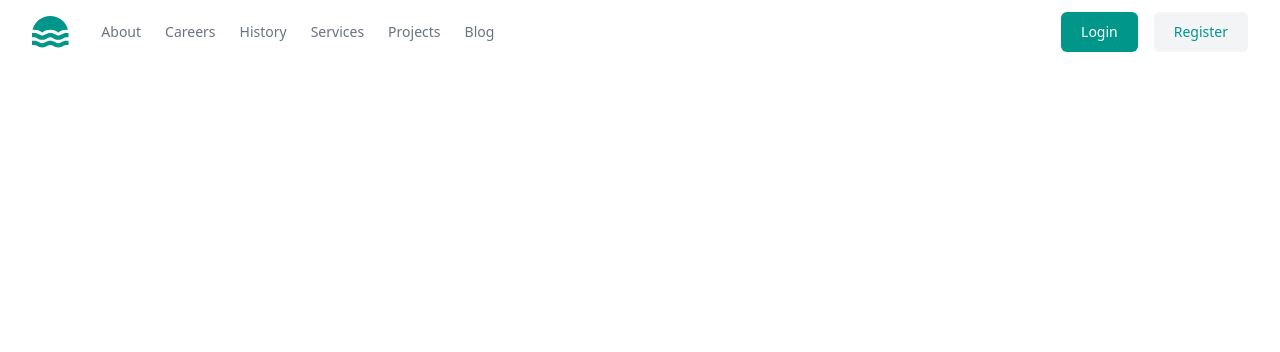
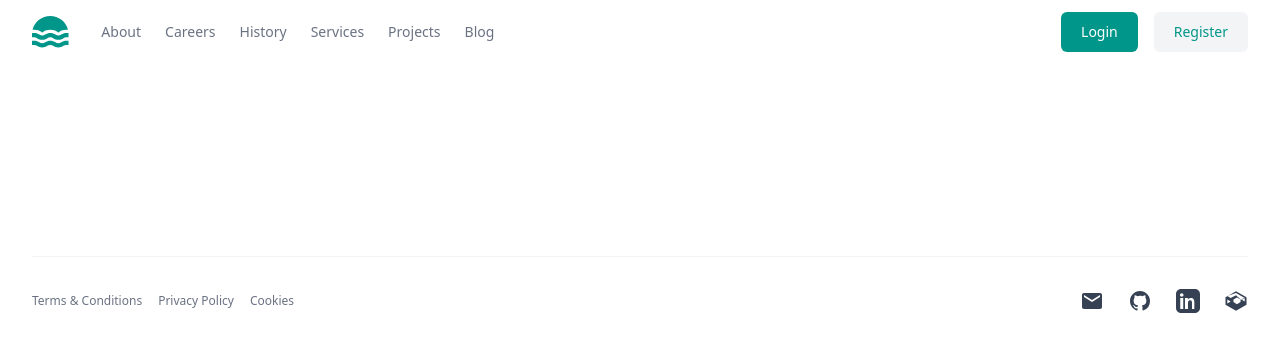
Before and after one commit to Daniel1000c/creatorRepo, a React (Vite) app in the folder work-portfolio/: page / in a window 1280 px wide. Shown: the top 352 px of the page. Built offline with nearby package versions, Linux system fonts and the light colour scheme.

Commit message:
Add header and Footer component

```diff
--- a/work-portfolio/src/App.jsx
+++ b/work-portfolio/src/App.jsx
@@ -1,8 +1,11 @@
-import Header from "./components/Header";
+import Header from "./components/Header"; // Header component
+import Footer from "./components/Footer"; // Footer component
+
 function App() {
   return (
     <>
       <Header />
+      <Footer />
     </>
   );
 }
```
